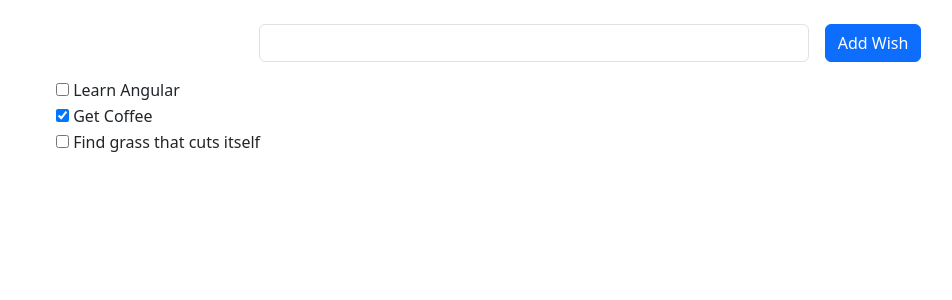
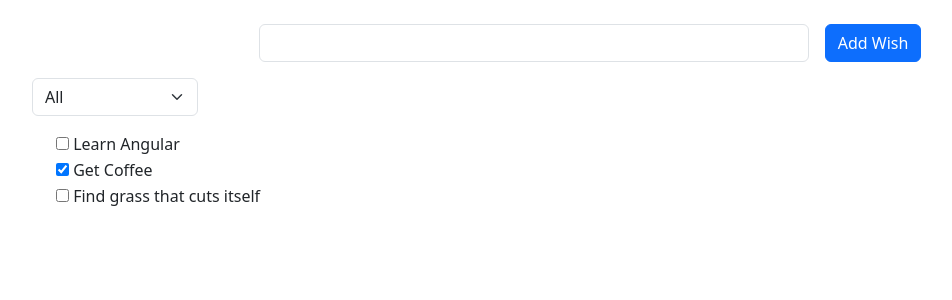
Before and after one commit to edanbanane/Angular-wishlist, an Angular app: page / in a window 1280 px wide. Shown: the top 300 px of the page, without its empty margins (50-1002 px from the left). Built offline with nearby package versions, Linux system fonts and the light colour scheme.

Commit message:
2.8 - Listening changes ngModels values

```diff
--- a/src/app/app.component.html
+++ b/src/app/app.component.html
@@ -14,13 +14,27 @@
     </div>
   </form>
 
+  <div class="row mt-3">
+    <div class="col-sm-2">
+      <select
+        class="form-select"
+        [(ngModel)]="listFilter"
+        (ngModelChange)="filterChanged($event)"
+      >
+        <option value="0">All</option>
+        <option value="1">Unfulfilled</option>
+        <option value="2">Fulfilled</option>
+      </select>
+    </div>
+  </div>
+
   <div class="row mt-3"> <!-- pour séparer et mettre espacement -->
-    <div *ngIf="items.length == 0; else showItems">
+    <div *ngIf="visibleItems.length == 0; else showItems">
       There are no wishes to display.
     </div>
     <ng-template #showItems>
       <ul class="wish-list">
-        <li *ngFor="let item of items, index as ii"> <!-- le ngFor ajoute un <li> à chaque itération-->
+        <li *ngFor="let item of visibleItems, index as ii"> <!-- le ngFor ajoute un <li> à chaque itération-->
           <div class="form-check">
             <label class="form-check-label">
               <input
--- a/src/app/app.component.ts
+++ b/src/app/app.component.ts
@@ -13,9 +13,13 @@
     new WishItem('Find grass that cuts itself')
   ];
 
+  listFilter : String = '0';
+
   newWishText  = '';
 
   title = 'wishlist';
+
+  visibleItems : WishItem[] = this.items; // initialise with Item array
 
   addNewWish() {
     this.items.push(new WishItem(this.newWishText)); // add wish to items array
@@ -23,6 +27,16 @@
     // important de setter un name propertie pour le input de form
   }
 
+  filterChanged(value : any) {
+    if (value==0){
+      this.visibleItems = this.items;
+    } else if (value == 1) {
+      this.visibleItems = this.items.filter(item => !item.isComplete)
+    } else {
+      this.visibleItems = this.items.filter(item => item.isComplete)
+    }
+  }
+
   toggleItem(item : WishItem) {
     item.isComplete = !item.isComplete;
     console.log(item);
```
